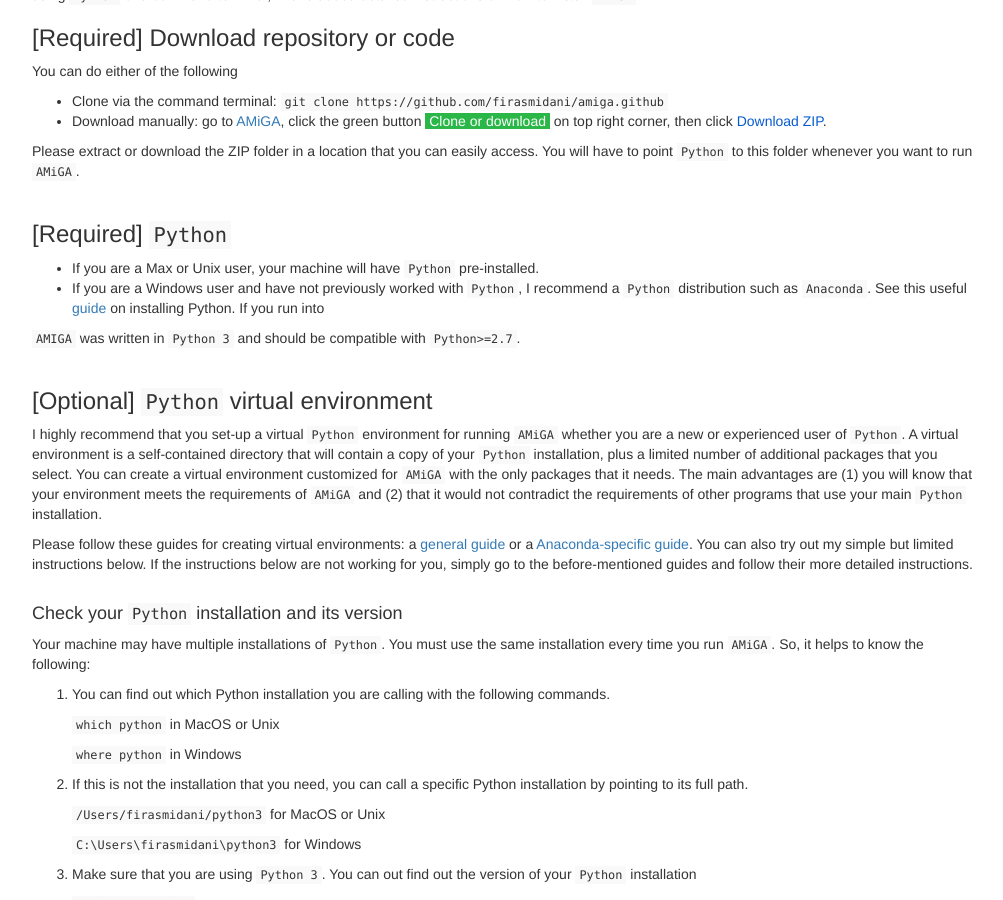
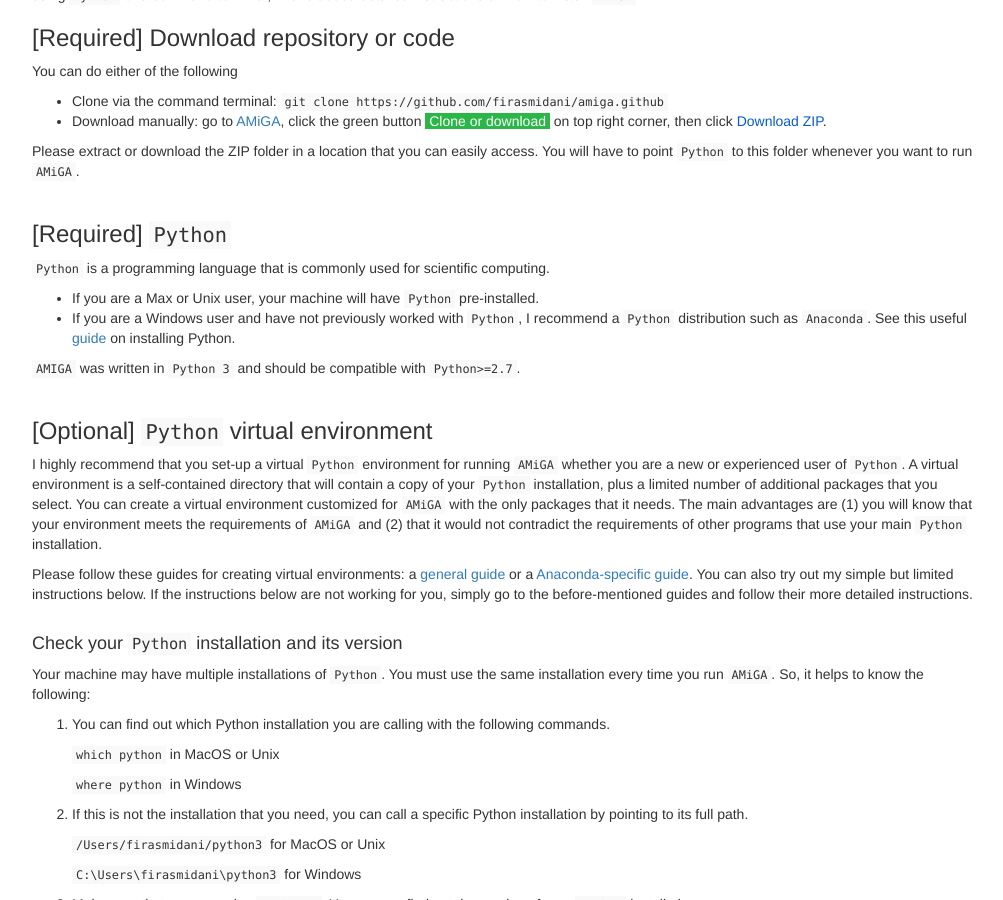
Before and after one commit to firasmidani/amiga, a Jekyll site: the page built from docs/_posts/2020-03-23-installation.md, in a window 1280 px wide and 900 px high, scrolled down 329 px. Shown: the whole window, without its empty margins (233-1236 px from the left). Built offline with Jekyll 4.4.1, drawn with Linux system fonts in a browser that asks for light colours.

```diff
--- a/docs/_posts/2020-03-23-installation.md
+++ b/docs/_posts/2020-03-23-installation.md
@@ -24,8 +24,10 @@
 
 ### [Required] `Python`
 
+`Python` is a programming language that is commonly used for scientific computing.
+
 * If you are a Max or Unix user, your machine will have `Python` pre-installed.
-* If you are a Windows user and have not previously worked with `Python`, I recommend a `Python` distribution such as `Anaconda`. See this useful [guide](https://fangohr.github.io/blog/installation-of-python-spyder-numpy-sympy-scipy-pytest-matplotlib-via-anaconda.html) on installing Python. If you run into
+* If you are a Windows user and have not previously worked with `Python`, I recommend a `Python` distribution such as `Anaconda`. See this useful [guide](https://fangohr.github.io/blog/installation-of-python-spyder-numpy-sympy-scipy-pytest-matplotlib-via-anaconda.html) on installing Python.
 
 `AMIGA` was written in `Python 3` and should be compatible with `Python>=2.7`.
 <br /><br />
```
